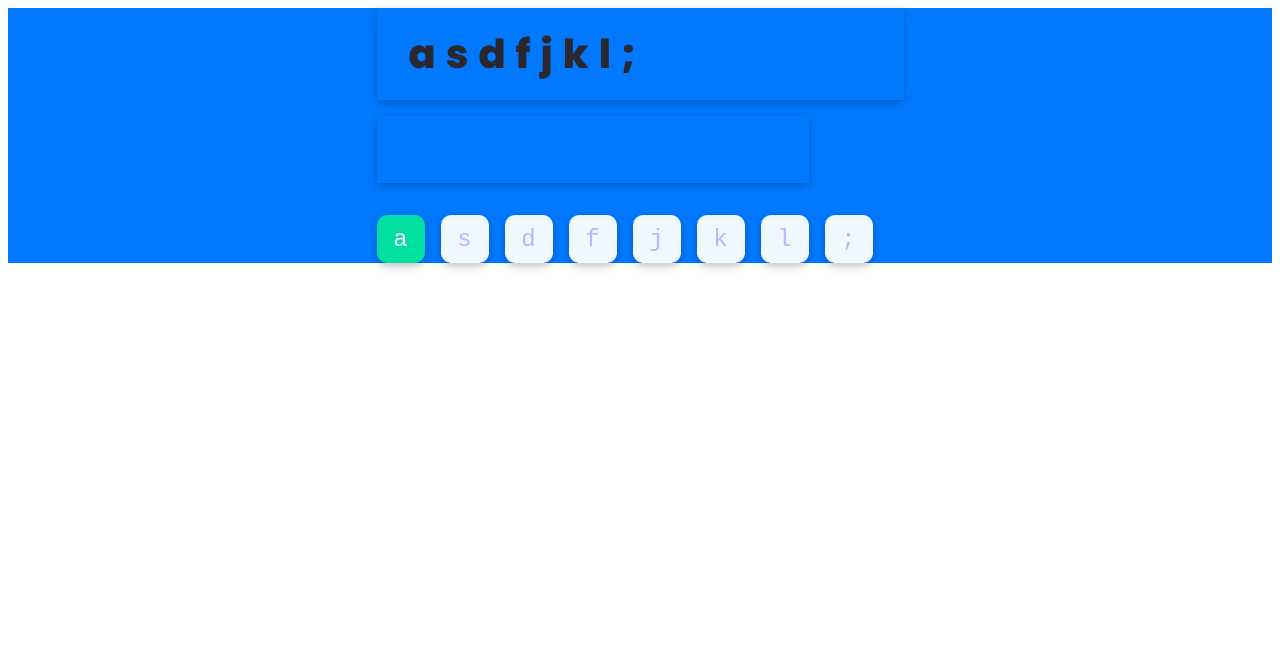
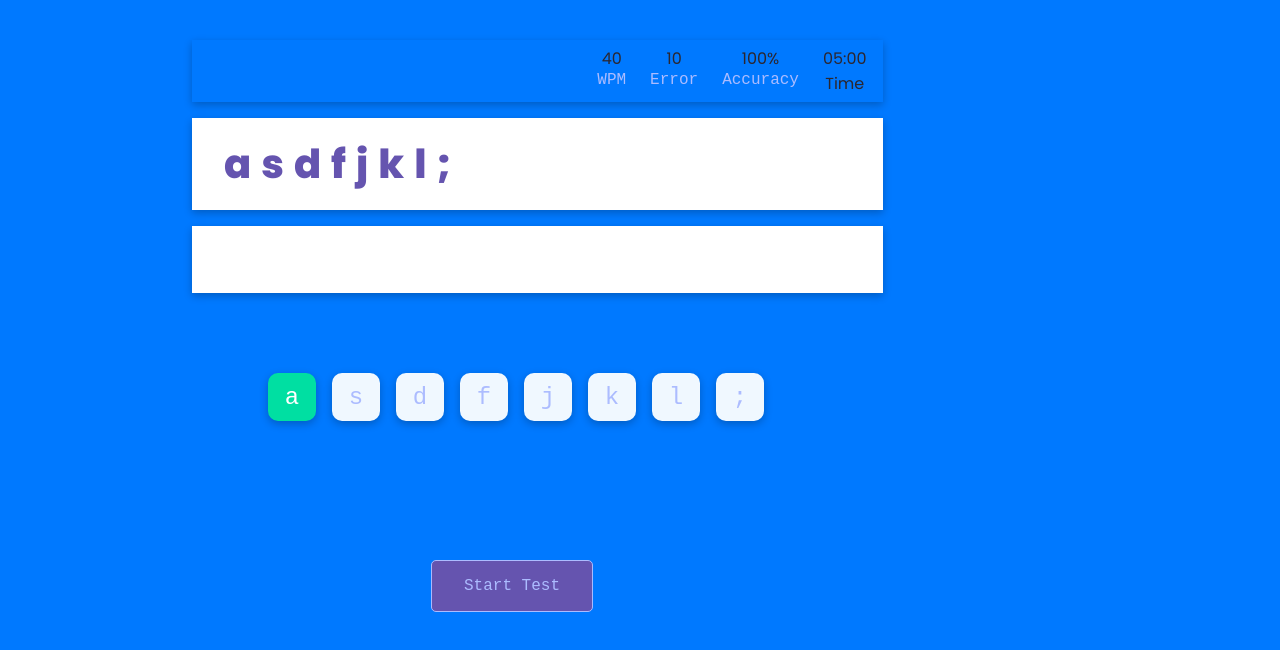
Before and after one commit to rahulkr-dev/touch-typing, a React (Create React App) app: page / in a window 1280 px wide. Shown: the top 650 px of the page. Built offline with nearby package versions, Linux system fonts and the light colour scheme.

Commit message:
Add timer of 5 min

```diff
--- a/src/App.css
+++ b/src/App.css
@@ -10,14 +10,29 @@
   --pBShadow:rgba(0, 0, 0, 0.24) 0px 3px 8px;
 
 }
+body{
+
+  background-color: var(--backgroundColor);
+}
 .app {
+  margin: 0;
+  padding: 0;
+  padding-top: 2rem;
   font-family: 'Poppins', sans-serif;
-  -webkit-font-smoothing: antialiased;
-  -moz-osx-font-smoothing: grayscale;
+  box-sizing: border-box;
+
   background-color: var(--backgroundColor);
   display: grid;
   justify-content: center;
   gap: 1rem;
+  grid-template-columns: 70vw;
+  grid-template-rows: repeat(1fr,6);
+  align-items: center;
+  /* display: flex;
+  flex-direction: column;
+  gap: 2rem; */
+  align-items: center;
+  height: max-content;
 }
 
 
@@ -25,33 +40,3 @@
 background-color: var(--success);
 color: white;
 }
-
-
-
-@media (prefers-reduced-motion: no-preference) {
-  .App-logo {
-    animation: App-logo-float infinite 3s ease-in-out;
-  }
-}
-
-.App-header {
-  min-height: 100vh;
-  display: flex;
-  flex-direction: column;
-  align-items: center;
-  justify-content: center;
-  font-size: calc(10px + 2vmin);
-}
-
-
-@keyframes App-logo-float {
-  0% {
-    transform: translateY(0);
-  }
-  50% {
-    transform: translateY(10px);
-  }
-  100% {
-    transform: translateY(0px);
-  }
-}
--- a/src/App.jsx
+++ b/src/App.jsx
@@ -3,10 +3,12 @@ import KeysToType from './components/keysToType/KeysToType'
 import TypingBox from './components/typingBox/TypingBox';
 import DisplayKeyboard from './components/displayKeyboard/DisplayKeyboard';
 import "./App.css"
+import Result from './components/result/Result';
 
 const App = () => {
   return (
     <div className='app'>
+      <Result />
       <KeysToType />
       <TypingBox />
       <DisplayKeyboard />
--- a/src/components/displayKeyboard/displayKeyboard.module.css
+++ b/src/components/displayKeyboard/displayKeyboard.module.css
@@ -20,4 +20,21 @@
     margin-top: 1rem;
     display: flex;
     gap: 1rem;
+    margin: auto;
+    margin-top: 4rem;
+    transform: translateX(-25%);
+    /* justify-content: center; */
+    /* width: 75%; */
 }
+
+/* @media (max-width: 768px) {
+    .container {
+      width: 85%;
+    }
+  }
+
+  @media (max-width: 576px) {
+    .container {
+      width: 100%;
+    }
+  } */
--- a/src/components/keysToType/keys.module.css
+++ b/src/components/keysToType/keys.module.css
@@ -1,9 +1,25 @@
 .container{
     padding: 1rem 2rem;
-    background-color: var(--backgroundColor);
-    color: #2B2730;
+    /* background-color: var(--backgroundColor); */
+    background-color: white;
+    color: var(--purple);
     font-size: 2.5rem;
     letter-spacing: 10px;
     box-shadow: var(--pBShadow);
     font-weight: bold;
+    width: 70%;
 }
+
+@media (max-width: 768px) {
+    /* Medium screens */
+    .container {
+      width: 85%;
+    }
+  }
+
+  @media (max-width: 576px) {
+    /* Small screens */
+    .container {
+      width: 100%;
+    }
+  }
--- a/src/components/result/Result.jsx
+++ b/src/components/result/Result.jsx
@@ -1,8 +1,16 @@
 import React from 'react'
+import ResultBox from './ResultBox'
+import Time from "./Time"
+import style from "./result.module.css"
 
 const Result = () => {
   return (
-    <div>Result</div>
+    <div className={style.container}>
+      <ResultBox id={"WPM"} value={`40`} />
+      <ResultBox id="Error" value="10" />
+      <ResultBox id="Accuracy" value="100%" />
+     <Time></Time>
+    </div>
   )
 }
 
--- /dev/null
+++ b/src/components/result/ResultBox.jsx
@@ -0,0 +1,12 @@
+import React from 'react'
+import style from "./result.module.css"
+const ResultBox = ({id,value}) => {
+  return (
+    <div className={style.box}>
+      <div>{value}</div>
+      <div>{id}</div>
+    </div>
+  )
+}
+
+export default ResultBox
--- /dev/null
+++ b/src/components/result/Time.jsx
@@ -0,0 +1,47 @@
+import React,{useState,useRef,useEffect} from "react";
+import style from "./result.module.css";
+const Time = () => {
+  const [time, setTime] = useState(300); // 5 minutes in seconds
+  const [isRunning, setIsRunning] = useState(false);
+  const ref = useRef(null)
+
+  useEffect(() => {
+
+
+    if (isRunning) {
+      ref.current = setInterval(() => {
+        setTime((prevTime) => prevTime - 1);
+      }, 1000);
+    }
+
+    return () => {
+      clearInterval(ref.current);
+    };
+  }, [isRunning]);
+
+  const formatTime = (time) => {
+    const minutes = Math.floor(time / 60);
+    const seconds = time % 60;
+    return `${minutes.toString().padStart(2, "0")}:${seconds
+      .toString()
+      .padStart(2, "0")}`;
+  };
+
+  const handleStartTimer = () => {
+    setIsRunning(true);
+  };
+
+  const handleResetTimer = () => {
+    setIsRunning(false);
+    setTime(300);
+  };
+  return (
+    <div className={style.box}>
+      <div>{formatTime(time)}</div>
+      <div>Time</div>
+      <div onClick={()=>handleStartTimer()} className={style.startTest}>Start Test</div>
+    </div>
+  );
+};
+
+export default Time;
--- a/src/components/result/result.module.css
+++ b/src/components/result/result.module.css
@@ -0,0 +1,53 @@
+.container{
+    display: flex;
+    background-color: var(--backgroundColor);
+    box-shadow: var(--pBShadow);
+    justify-content: flex-end;
+    padding: 6px 1rem;
+    gap: 1.5rem;
+    width: 73.5%; /* Default width for big screens */
+}
+
+.box{
+    color: var(--displayWord);
+    font-weight: normal;
+    display: flex;
+    flex-direction: column;
+    gap:0;
+    /* justify-content: center; */
+    align-items: center;
+}
+.box>div:last-child{
+    color: var(--lightGray);
+    font-weight: normal;
+    font-family: monospace;
+    font-size: 1rem;
+}
+
+.startTest{
+  position: fixed;
+  padding: 1rem 2rem;
+  font-weight: bold;
+  border: 1px solid var(--lightGray);
+  font-size: 1.1rem;
+  top: 70%;
+  left: 40%;
+  background:var(--purple);
+  transform: translateX(-50%);
+  cursor: pointer;
+  border-radius: 5px;
+}
+
+  @media (max-width: 768px) {
+    /* Medium screens */
+    .container {
+      width: 85%;
+    }
+  }
+
+  @media (max-width: 576px) {
+    /* Small screens */
+    .container {
+      width: 100%;
+    }
+  }
--- a/src/components/typingBox/TypingBox.jsx
+++ b/src/components/typingBox/TypingBox.jsx
@@ -10,7 +10,7 @@ const TypingBox = () => {
     dispatch(handleTypeBoxChange(e.target.value))
   }
   return (
-    <div>
+    <div className={style.container}>
       <input className={style.inputBox} value={typedChar} onChange={handleChange} type="text" />
     </div>
   )
--- a/src/components/typingBox/typingBox.module.css
+++ b/src/components/typingBox/typingBox.module.css
@@ -1,3 +1,9 @@
+
+.container{
+width: 70%;
+/* margin-left:-3rem */
+}
+
 .inputBox{
     outline: none;
     border: none;
@@ -6,14 +12,30 @@
     font-size: 1.5rem;
     font-family: poppins;
     letter-spacing: 8px;
-    width: 70%;
+    width: 100%;
     box-shadow: var(--pBShadow);
     outline: none;
-    background-color: var(--backgroundColor);
-    color: white;
+    /* background-color: var(--backgroundColor); */
+    background-color: white;
+    color: var(--displayWord);
 }
 
 .inputBox:focus{
     outline: none;
     border: none;
 }
+
+
+@media (max-width: 768px) {
+    /* Medium screens */
+    .container {
+      width: 85%;
+    }
+  }
+
+  @media (max-width: 576px) {
+    /* Small screens */
+    .container {
+      width: 100%;
+    }
+  }
```
